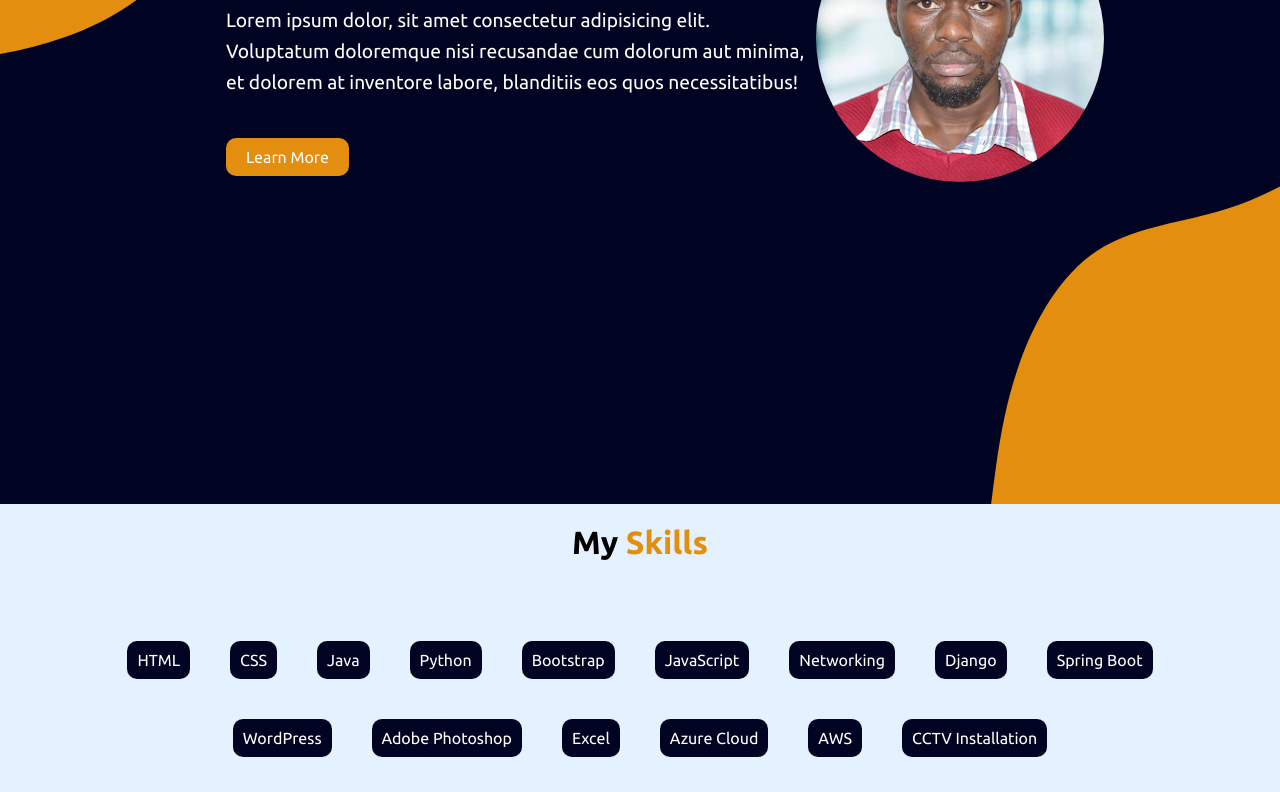
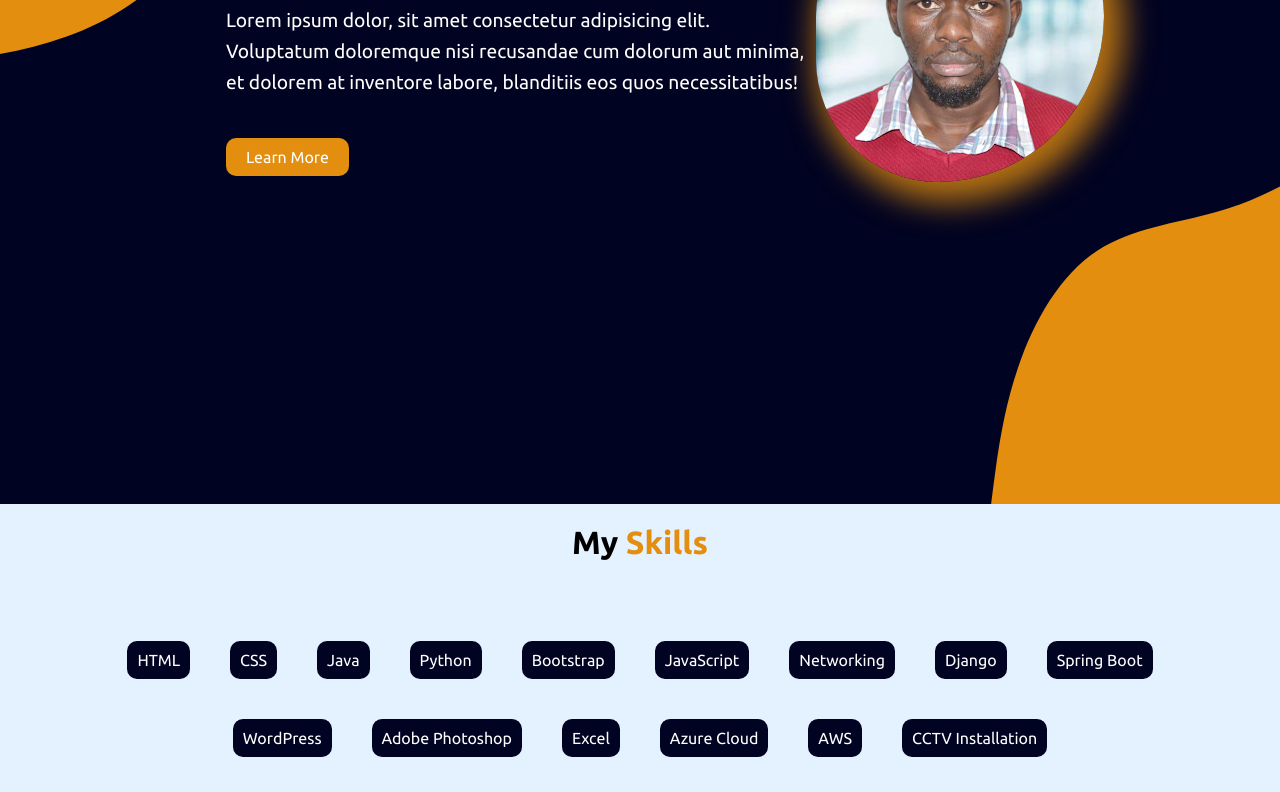
Before and after one commit to peter297/PK-Website, a plain HTML site: page index.html in a window 1280 px wide. Shown: the part 296-1088 px from the top of the page. Drawn offline with Linux system fonts and the light colour scheme.

Commit message:
My initial commit

```diff
--- a/styles.css
+++ b/styles.css
@@ -94,8 +94,12 @@ body{
     width: 100%;
     height: 100%px;
     margin-top: 80px;
-    border-radius: 50%;
-    /* border: 2px solid blue; */
+    border-top-left-radius: 50%;
+    border-top-right-radius: 50%;
+    border-bottom-left-radius: 50%;
+    border-bottom-right-radius: 68%;
+    box-shadow: 10px 10px 32px 10px rgba(227,142,15,0.8);
+
 
 }
 
```
